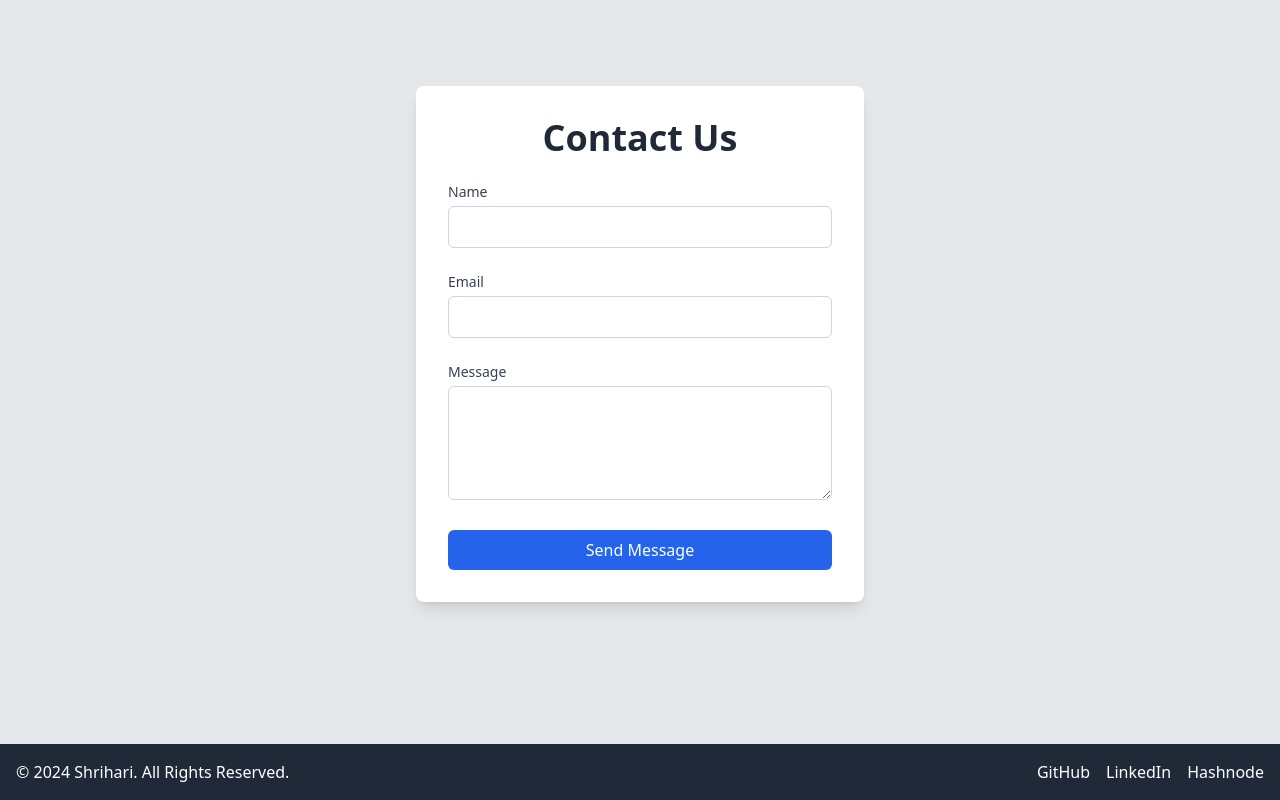
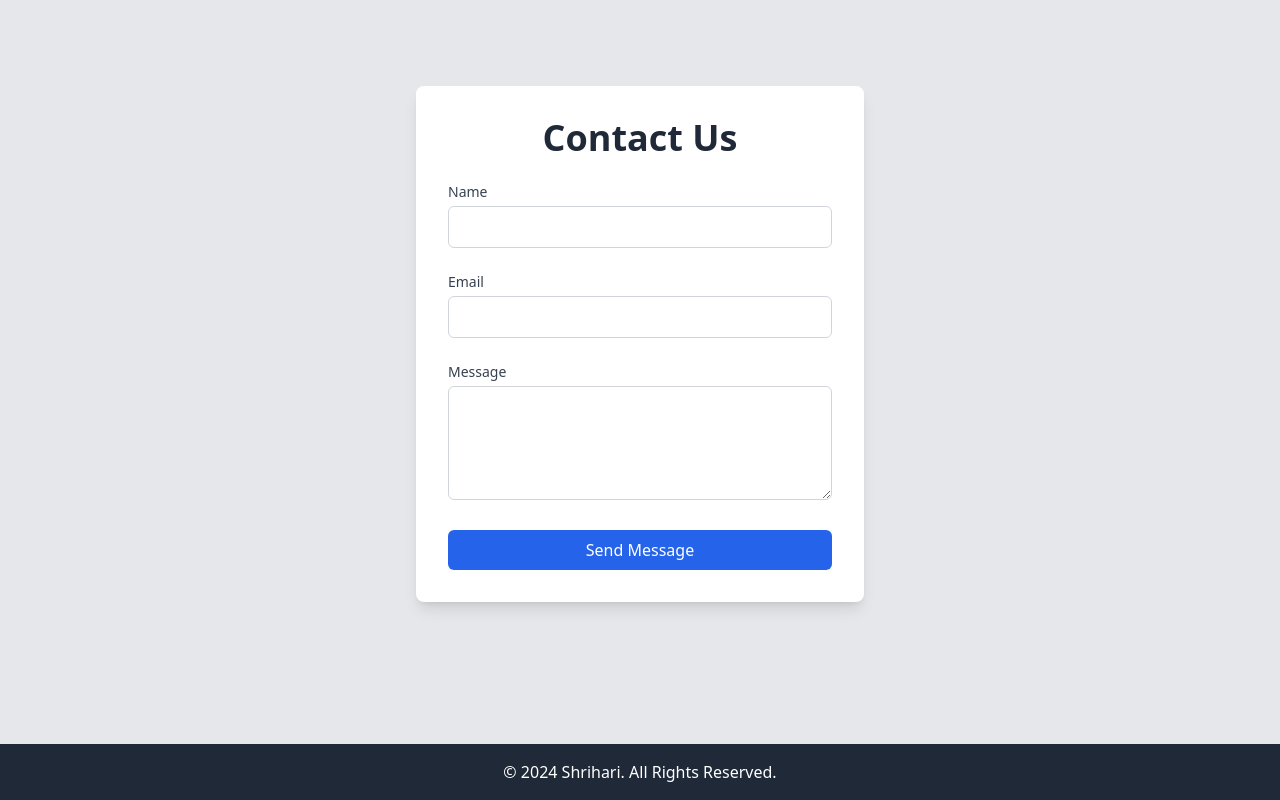
Before and after one commit to ShriHari1307/Portfolio, a React (Vite) app: page / in a window 1280 px wide. Shown: the part 2026-2826 px from the top of the page. Built offline with nearby package versions, Linux system fonts and the light colour scheme.

Commit message:
Changes to footer

```diff
--- a/src/App.jsx
+++ b/src/App.jsx
@@ -148,34 +148,8 @@
           isDarkMode ? "bg-gray-900 text-white" : "bg-gray-800 text-white"
         }`}
       >
-        <div className="container mx-auto flex flex-col md:flex-row items-center justify-between">
+        <div className="container mx-auto flex flex-col md:flex-row items-center justify-center text-center">
           <p>© {new Date().getFullYear()} Shrihari. All Rights Reserved.</p>
-          <div className="flex space-x-4">
-            <a
-              href="https://github.com/ShriHari1307"
-              target="_blank"
-              rel="noopener noreferrer"
-              className="hover:underline"
-            >
-              GitHub
-            </a>
-            <a
-              href="https://www.linkedin.com/in/tshrihari/"
-              target="_blank"
-              rel="noopener noreferrer"
-              className="hover:underline"
-            >
-              LinkedIn
-            </a>
-            <a
-              href="https://hashnode.com/@Shrihari13"
-              target="_blank"
-              rel="noopener noreferrer"
-              className="hover:underline"
-            >
-              Hashnode
-            </a>
-          </div>
         </div>
       </footer>
     </div>
```
